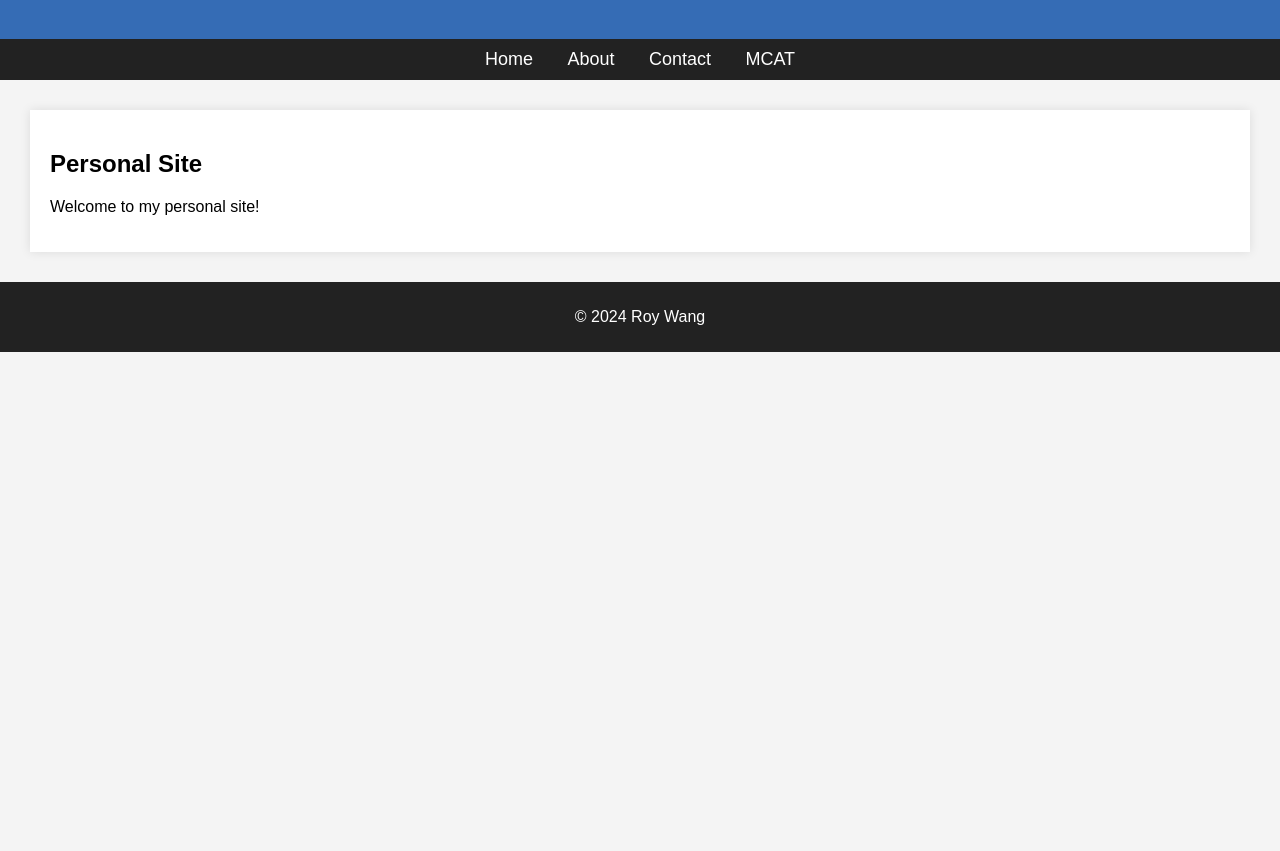
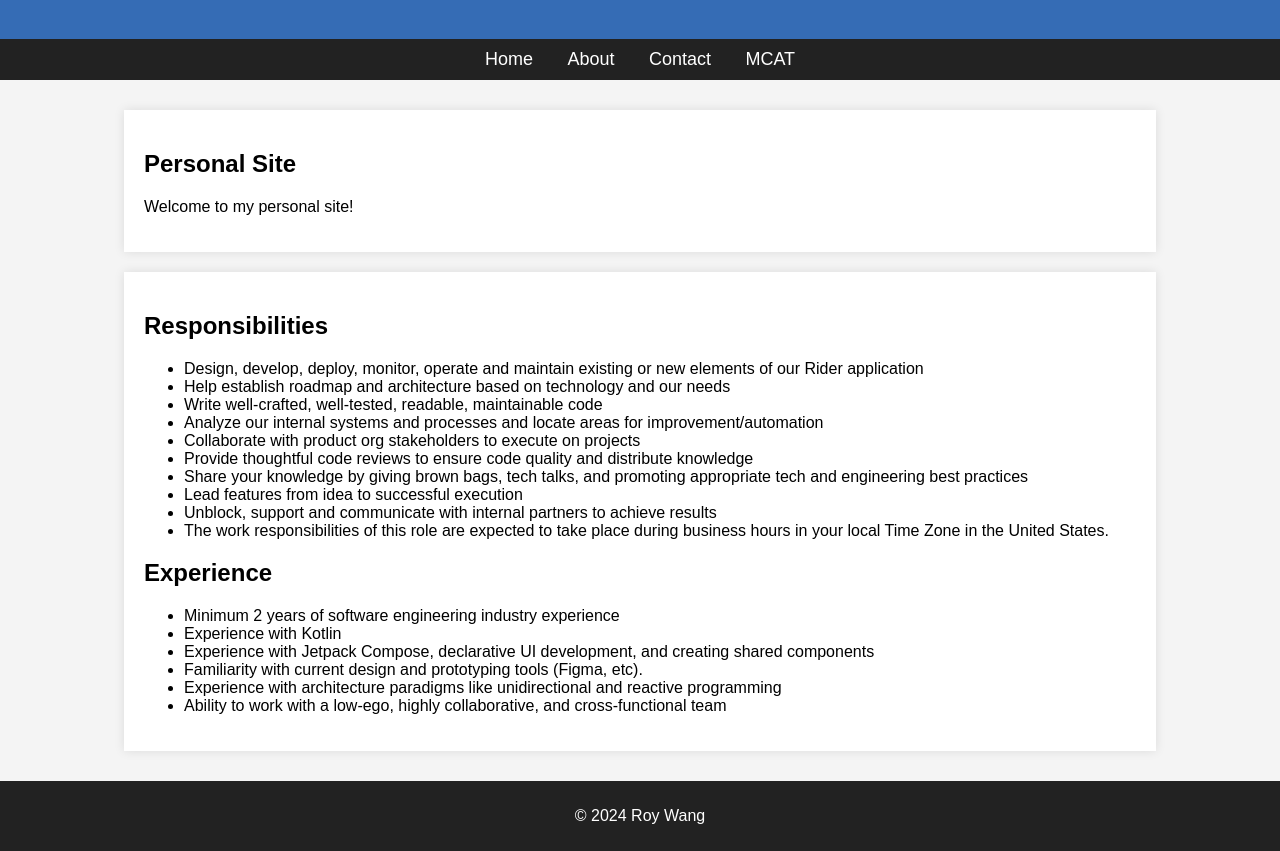
Before and after one commit to feselene/feselene.me, a plain HTML site: page index.html in a window 1280 px wide. Shown: the part 81-932 px from the top of the page. Before the commit the page ends 800 px from the top, so only its background shows below. Drawn offline with Linux system fonts and the light colour scheme.

Commit message:
add list items to index.html

```diff
--- a/index.html
+++ b/index.html
@@ -7,7 +7,6 @@
     window.dataLayer = window.dataLayer || [];
     function gtag(){dataLayer.push(arguments);}
     gtag('js', new Date());
-
     gtag('config', 'G-BPCQYBK1F2');
   </script>
   <meta charset="UTF-8">
@@ -42,15 +41,16 @@
     }
     #content {
       display: flex;
-      justify-content: space-around;
+      flex-direction: column;
+      align-items: center;
       padding: 20px;
     }
-    .project-box {
-      flex: 45%;
+    .project-box, .responsibilities-box {
       background-color: white;
       padding: 20px;
       box-shadow: 0 0 10px rgba(0, 0, 0, 0.1);
       margin: 10px;
+      width: 80%;
     }
     footer {
       background-color: #222;
@@ -78,6 +78,32 @@
     <h2>Personal Site</h2>
     <p>Welcome to my personal site!</p>
   </div>
+
+  <div class="responsibilities-box">
+    <h2>Responsibilities</h2>
+    <ul>
+      <li>Design, develop, deploy, monitor, operate and maintain existing or new elements of our Rider application</li>
+      <li>Help establish roadmap and architecture based on technology and our needs</li>
+      <li>Write well-crafted, well-tested, readable, maintainable code</li>
+      <li>Analyze our internal systems and processes and locate areas for improvement/automation</li>
+      <li>Collaborate with product org stakeholders to execute on projects</li>
+      <li>Provide thoughtful code reviews to ensure code quality and distribute knowledge</li>
+      <li>Share your knowledge by giving brown bags, tech talks, and promoting appropriate tech and engineering best practices</li>
+      <li>Lead features from idea to successful execution</li>
+      <li>Unblock, support and communicate with internal partners to achieve results</li>
+      <li>The work responsibilities of this role are expected to take place during business hours in your local Time Zone in the United States.</li>
+    </ul>
+
+    <h2>Experience</h2>
+    <ul>
+      <li>Minimum 2 years of software engineering industry experience</li>
+      <li>Experience with Kotlin</li>
+      <li>Experience with Jetpack Compose, declarative UI development, and creating shared components</li>
+      <li>Familiarity with current design and prototyping tools (Figma, etc).</li>
+      <li>Experience with architecture paradigms like unidirectional and reactive programming</li>
+      <li>Ability to work with a low-ego, highly collaborative, and cross-functional team</li>
+    </ul>
+  </div>
 </div>
 
 <footer>
```
